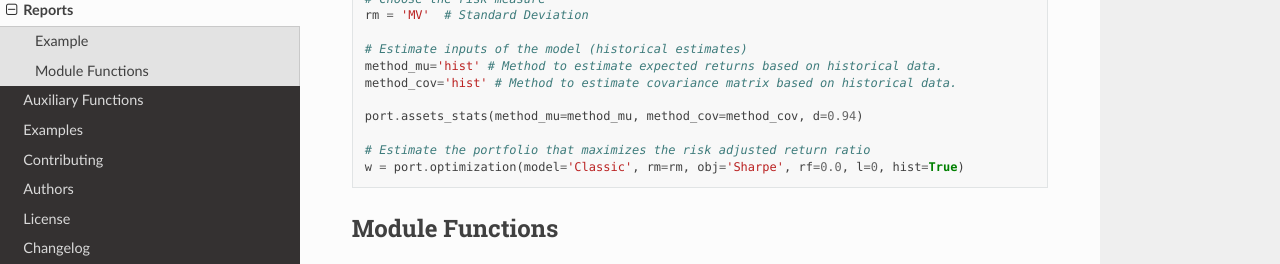
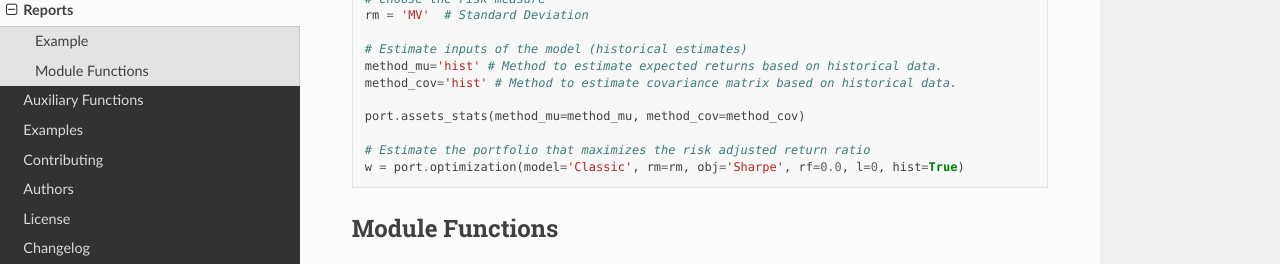
Before and after one commit to dcajasn/Riskfolio-Lib, a Sphinx documentation site: the page built from docs/source/reports.rst, in a window 1280 px wide and 900 px high, scrolled down 647 px, cut to the strip 343-607 px from the top of the window. Built offline with Sphinx 7.4.7 and the Read the Docs theme 2.0.0, drawn with Linux system fonts in a browser that asks for light colours.

Commit message:
Update docs

```diff
--- a/docs/source/plot.rst
+++ b/docs/source/plot.rst
@@ -73,7 +73,7 @@ Example
     method_mu='hist' # Method to estimate expected returns based on historical data.
     method_cov='hist' # Method to estimate covariance matrix based on historical data.
 
-    port.assets_stats(method_mu=method_mu, method_cov=method_cov, d=0.94)
+    port.assets_stats(method_mu=method_mu, method_cov=method_cov)
 
     mu = port.mu
     cov = port.cov
--- a/docs/source/reports.rst
+++ b/docs/source/reports.rst
@@ -65,7 +65,7 @@ Example
     method_mu='hist' # Method to estimate expected returns based on historical data.
     method_cov='hist' # Method to estimate covariance matrix based on historical data.
 
-    port.assets_stats(method_mu=method_mu, method_cov=method_cov, d=0.94)
+    port.assets_stats(method_mu=method_mu, method_cov=method_cov)
 
     # Estimate the portfolio that maximizes the risk adjusted return ratio
     w = port.optimization(model='Classic', rm=rm, obj='Sharpe', rf=0.0, l=0, hist=True)
```
Also changed, not shown: other parts of docs/source/plot.rst (+2 -2 lines).
